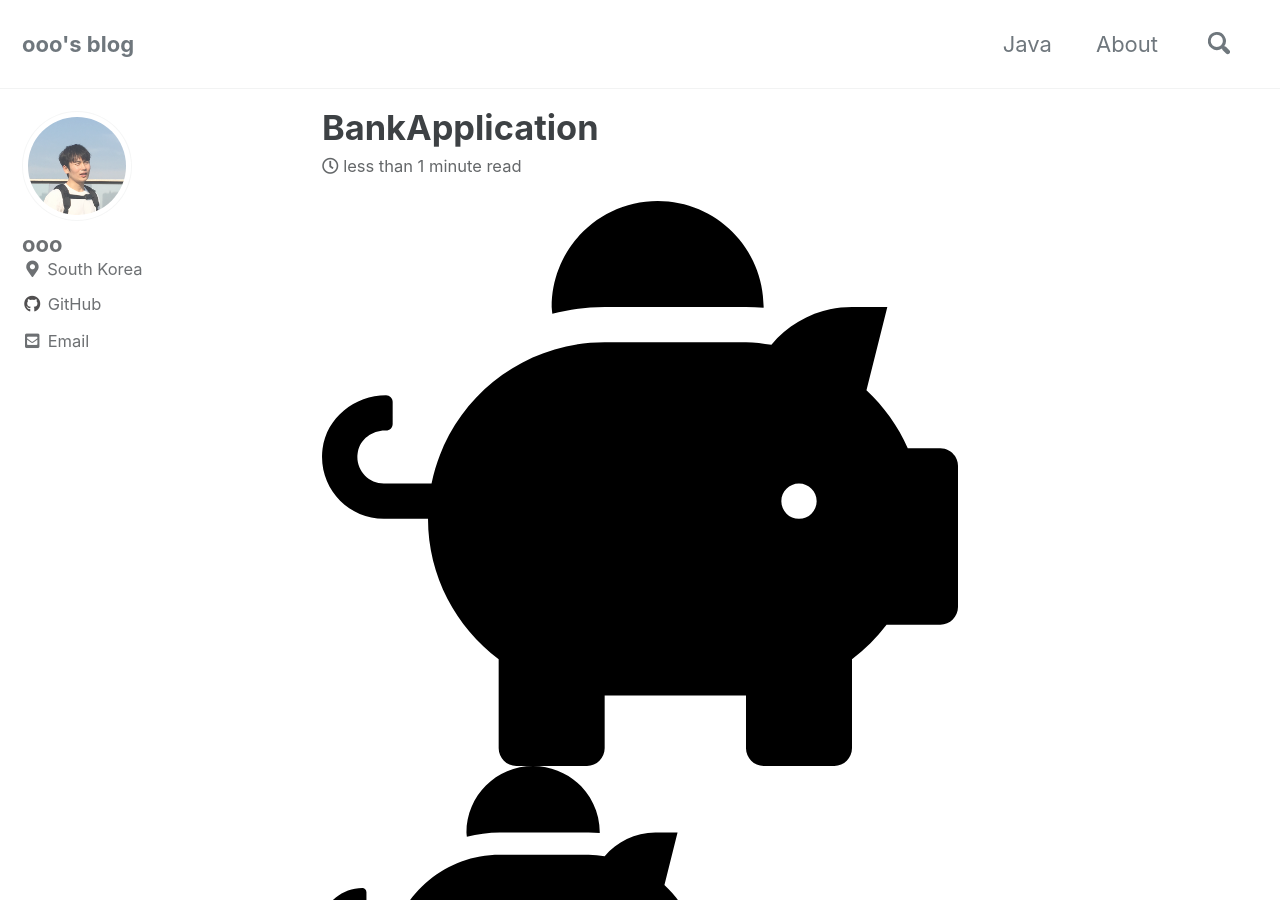
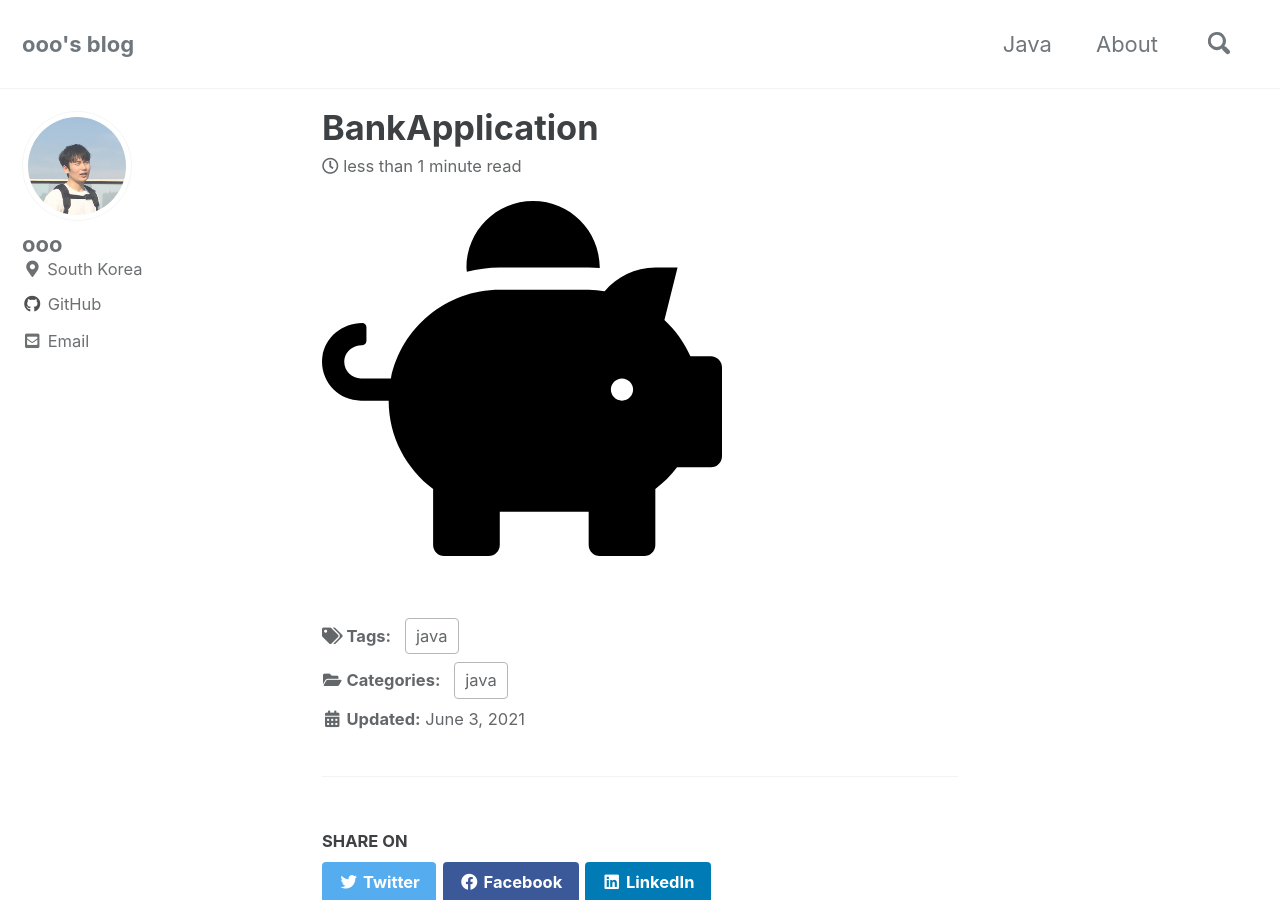
Before and after one commit to Youngyoon-1/Youngyoon-1.github.io, a Jekyll site: the page built from _posts/2021-06-03-Bankapplication.md, in a window 1280 px wide and 900 px high. Built offline with Jekyll 4.4.1, drawn with Linux system fonts in a browser that asks for light colours; cached includes are drawn as plain includes.

Commit message:
Update 2021-06-03-Bankapplication.md

```diff
--- a/_posts/2021-06-03-Bankapplication.md
+++ b/_posts/2021-06-03-Bankapplication.md
@@ -7,5 +7,4 @@ tags:
 header:
   teaser: /assets/images/piggy-bank-solid.svg
 ---
-![](/assets/images/piggy-bank-solid.svg)
 <a href="https://github.com/Youngyoon-1/bankapplication" target="_blank" title="GitHub repository"><img src="/assets/images/piggy-bank-solid.svg" height="400px" width="400px"></a>
```
